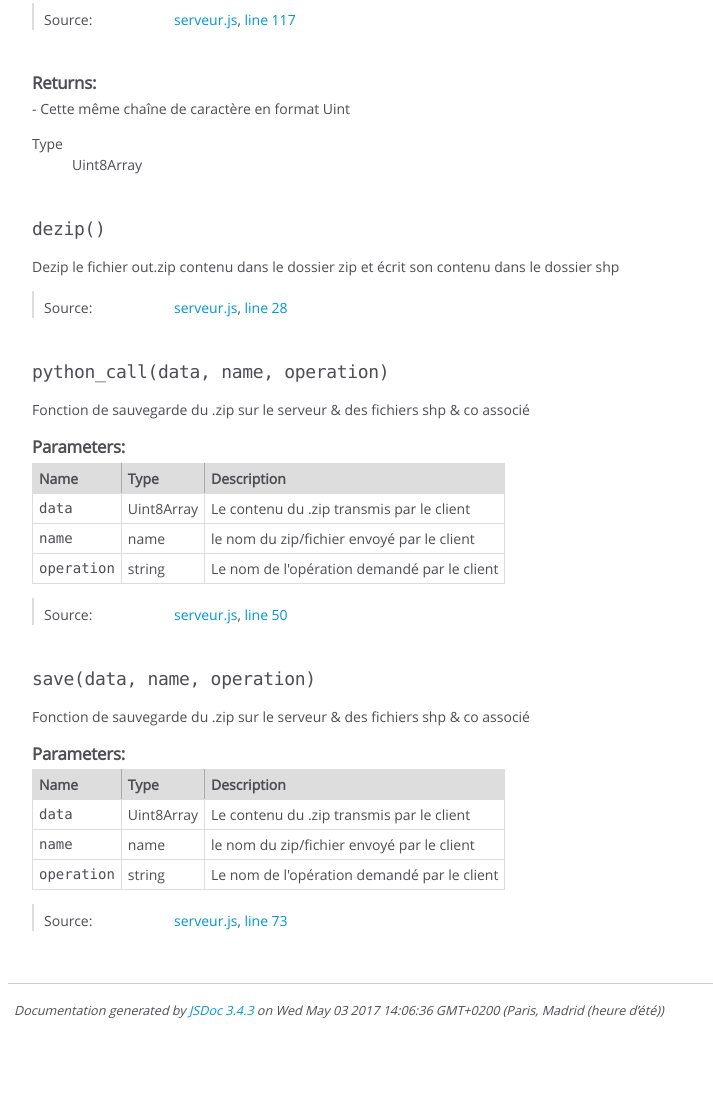
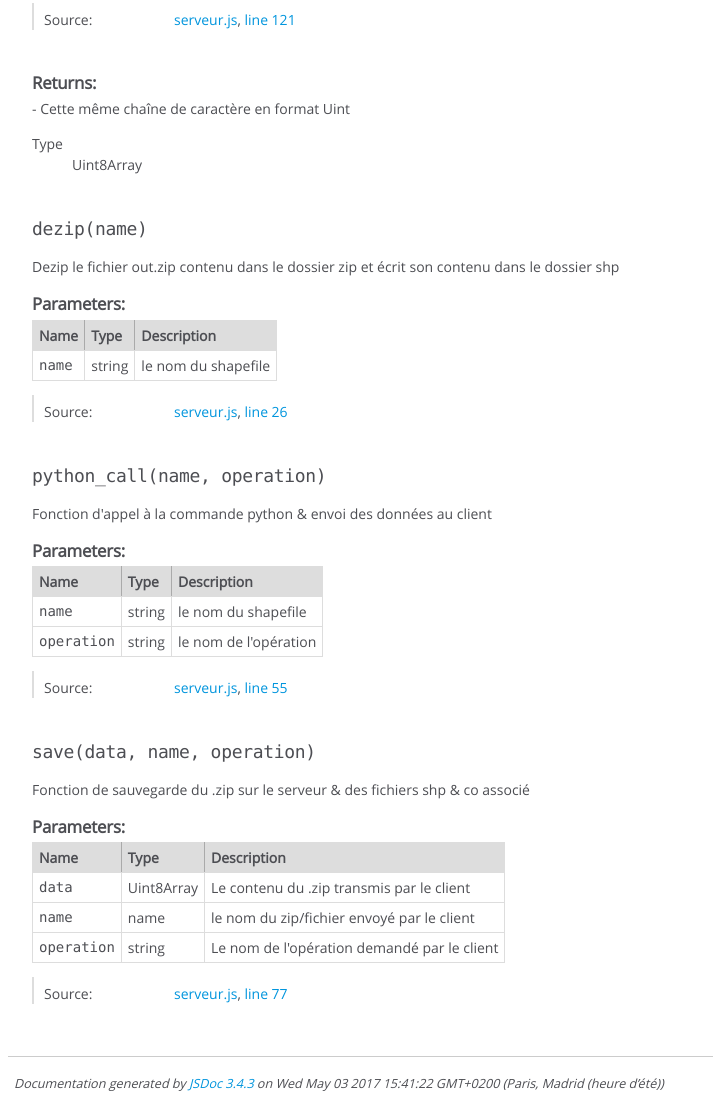
Before and after one commit to arnaudgregoire/SWAG, a website: page serveur/doc/global.html in a window 1280 px wide. Shown: the part 397-1505 px from the top of the page, without its empty margins (0-713 px from the left). Before the commit the page ends 1432 px from the top, so only its background shows below. Drawn offline with Linux system fonts and the light colour scheme.

Commit message:
regénération doc serveur

```diff
--- a/serveur/doc/global.html
+++ b/serveur/doc/global.html
@@ -201,7 +201,7 @@
 
     <dt class="tag-source">Source:</dt>
     <dd class="tag-source"><ul class="dummy"><li>
-        <a href="serveur.js.html">serveur.js</a>, <a href="serveur.js.html#line117">line 117</a>
+        <a href="serveur.js.html">serveur.js</a>, <a href="serveur.js.html#line121">line 121</a>
     </li></ul></dd>
 
 
@@ -254,7 +254,7 @@
 
 
 
-    <h4 class="name" id="dezip"><span class="type-signature"></span>dezip<span class="signature">()</span><span class="type-signature"></span></h4>
+    <h4 class="name" id="dezip"><span class="type-signature"></span>dezip<span class="signature">(name)</span><span class="type-signature"></span></h4>
 
 
 
@@ -262,88 +262,6 @@
 
 <div class="description">
     Dezip le fichier out.zip contenu dans le dossier zip et écrit son contenu dans le dossier shp
-</div>
-
-
-
-
-
-
-
-
-
-
-
-
-
-<dl class="details">
-
-
-
-
-
-
-
-
-
-
-
-
-
-
-
-
-
-
-
-
-
-
-
-
-
-
-    <dt class="tag-source">Source:</dt>
-    <dd class="tag-source"><ul class="dummy"><li>
-        <a href="serveur.js.html">serveur.js</a>, <a href="serveur.js.html#line28">line 28</a>
-    </li></ul></dd>
-
-
-
-
-
-
-
-</dl>
-
-
-
-
-
-
-
-
-
-
-
-
-
-
-
-
-
-
-
-
-
-    <h4 class="name" id="python_call"><span class="type-signature"></span>python_call<span class="signature">(data, name, operation)</span><span class="type-signature"></span></h4>
-
-
-
-
-
-<div class="description">
-    Fonction de sauvegarde du .zip sur le serveur & des fichiers shp & co associé
 </div>
 
 
@@ -379,53 +297,7 @@
 
         <tr>
 
-                <td class="name"><code>data</code></td>
-
-
-            <td class="type">
-
-
-<span class="param-type">Uint8Array</span>
-
-
-
-            </td>
-
-
-
-
-
-            <td class="description last">Le contenu du .zip transmis par le client</td>
-        </tr>
-
-
-
-        <tr>
-
                 <td class="name"><code>name</code></td>
-
-
-            <td class="type">
-
-
-<span class="param-type">name</span>
-
-
-
-            </td>
-
-
-
-
-
-            <td class="description last">le nom du zip/fichier envoyé par le client</td>
-        </tr>
-
-
-
-        <tr>
-
-                <td class="name"><code>operation</code></td>
 
 
             <td class="type">
@@ -441,7 +313,7 @@
 
 
 
-            <td class="description last">Le nom de l'opération demandé par le client</td>
+            <td class="description last">le nom du shapefile</td>
         </tr>
 
 
@@ -482,7 +354,161 @@
 
     <dt class="tag-source">Source:</dt>
     <dd class="tag-source"><ul class="dummy"><li>
-        <a href="serveur.js.html">serveur.js</a>, <a href="serveur.js.html#line50">line 50</a>
+        <a href="serveur.js.html">serveur.js</a>, <a href="serveur.js.html#line26">line 26</a>
+    </li></ul></dd>
+
+
+
+
+
+
+
+</dl>
+
+
+
+
+
+
+
+
+
+
+
+
+
+
+
+
+
+
+
+
+
+    <h4 class="name" id="python_call"><span class="type-signature"></span>python_call<span class="signature">(name, operation)</span><span class="type-signature"></span></h4>
+
+
+
+
+
+<div class="description">
+    Fonction d'appel à la commande python & envoi des données au client
+</div>
+
+
+
+
+
+
+
+
+
+    <h5>Parameters:</h5>
+
+
+<table class="params">
+    <thead>
+    <tr>
+
+        <th>Name</th>
+
+
+        <th>Type</th>
+
+
+
+
+
+        <th class="last">Description</th>
+    </tr>
+    </thead>
+
+    <tbody>
+
+
+        <tr>
+
+                <td class="name"><code>name</code></td>
+
+
+            <td class="type">
+
+
+<span class="param-type">string</span>
+
+
+
+            </td>
+
+
+
+
+
+            <td class="description last">le nom du shapefile</td>
+        </tr>
+
+
+
+        <tr>
+
+                <td class="name"><code>operation</code></td>
+
+
+            <td class="type">
+
+
+<span class="param-type">string</span>
+
+
+
+            </td>
+
+
+
+
+
+            <td class="description last">le nom de l'opération</td>
+        </tr>
+
+
+    </tbody>
+</table>
+
+
+
+
+
+
+<dl class="details">
+
+
+
+
+
+
+
+
+
+
+
+
+
+
+
+
+
+
+
+
+
+
+
+
+
+
+    <dt class="tag-source">Source:</dt>
+    <dd class="tag-source"><ul class="dummy"><li>
+        <a href="serveur.js.html">serveur.js</a>, <a href="serveur.js.html#line55">line 55</a>
     </li></ul></dd>
 
 
@@ -659,7 +685,7 @@
 
     <dt class="tag-source">Source:</dt>
     <dd class="tag-source"><ul class="dummy"><li>
-        <a href="serveur.js.html">serveur.js</a>, <a href="serveur.js.html#line73">line 73</a>
+        <a href="serveur.js.html">serveur.js</a>, <a href="serveur.js.html#line77">line 77</a>
     </li></ul></dd>
 
 
@@ -707,7 +733,7 @@
 <br class="clear">
 
 <footer>
-    Documentation generated by <a href="https://github.com/jsdoc3/jsdoc">JSDoc 3.4.3</a> on Wed May 03 2017 14:06:36 GMT+0200 (Paris, Madrid (heure d’été))
+    Documentation generated by <a href="https://github.com/jsdoc3/jsdoc">JSDoc 3.4.3</a> on Wed May 03 2017 15:41:22 GMT+0200 (Paris, Madrid (heure d’été))
 </footer>
 
 <script> prettyPrint(); </script>
```
Also changed, not shown: serveur/doc/index.html (+1 -1 lines), serveur/doc/serveur.js.html (+11 -7 lines), serveur/readme.md.
